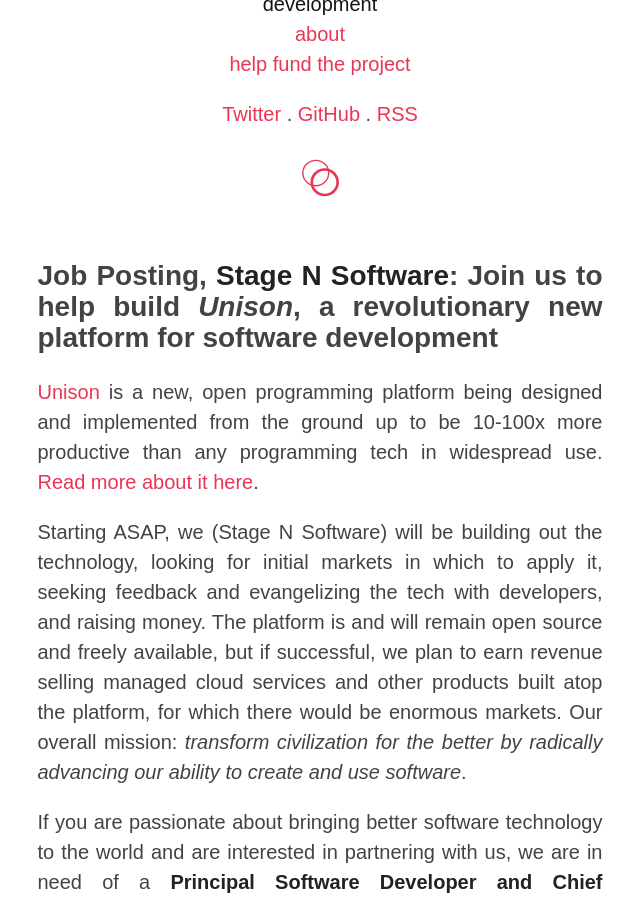
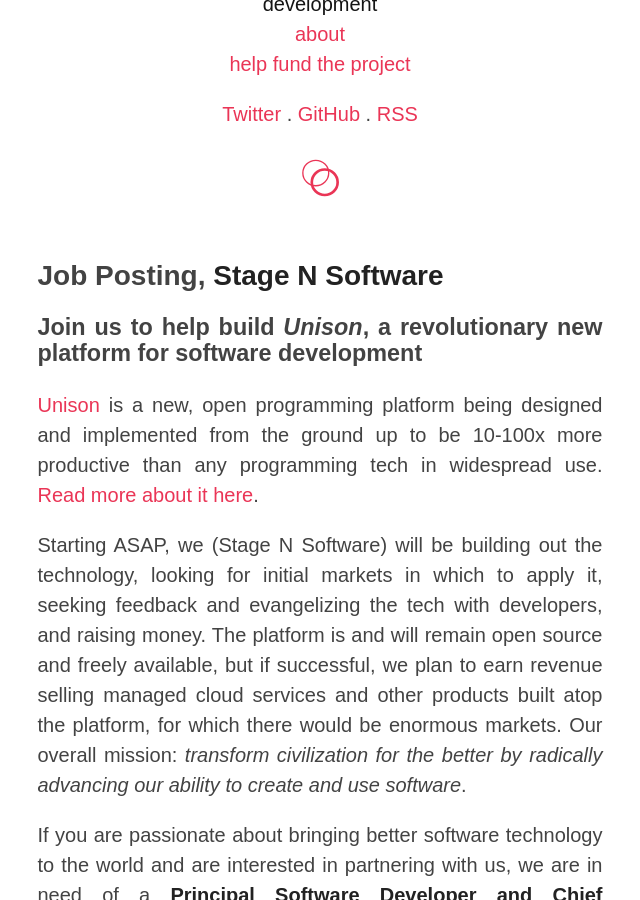
Before and after one commit to unisonweb/oldblog, a Jekyll site: the page built from jobs/index.html, in a window 1280 px wide and 900 px high, scrolled down 352 px. Shown: the whole window, without its empty margins (320-960 px from the left). Built offline with Jekyll 4.4.1, drawn with Linux system fonts in a browser that asks for light colours; some web fonts are replaced.

```diff
--- a/_includes/jobs.markdown
+++ b/_includes/jobs.markdown
@@ -1,4 +1,6 @@
-# Job Posting, __Stage N Software__: Join us to help build _Unison_, a revolutionary new platform for software development
+# Job Posting, __Stage N Software__
+
+### Join us to help build _Unison_, a revolutionary new platform for software development
 
 [Unison](http://unisonweb.org) is a new, open programming platform being designed and implemented from the ground up to be 10-100x more productive than any programming tech in widespread use. [Read more about it here](http://unisonweb.org/2015-05-07/about.html).
 
```
